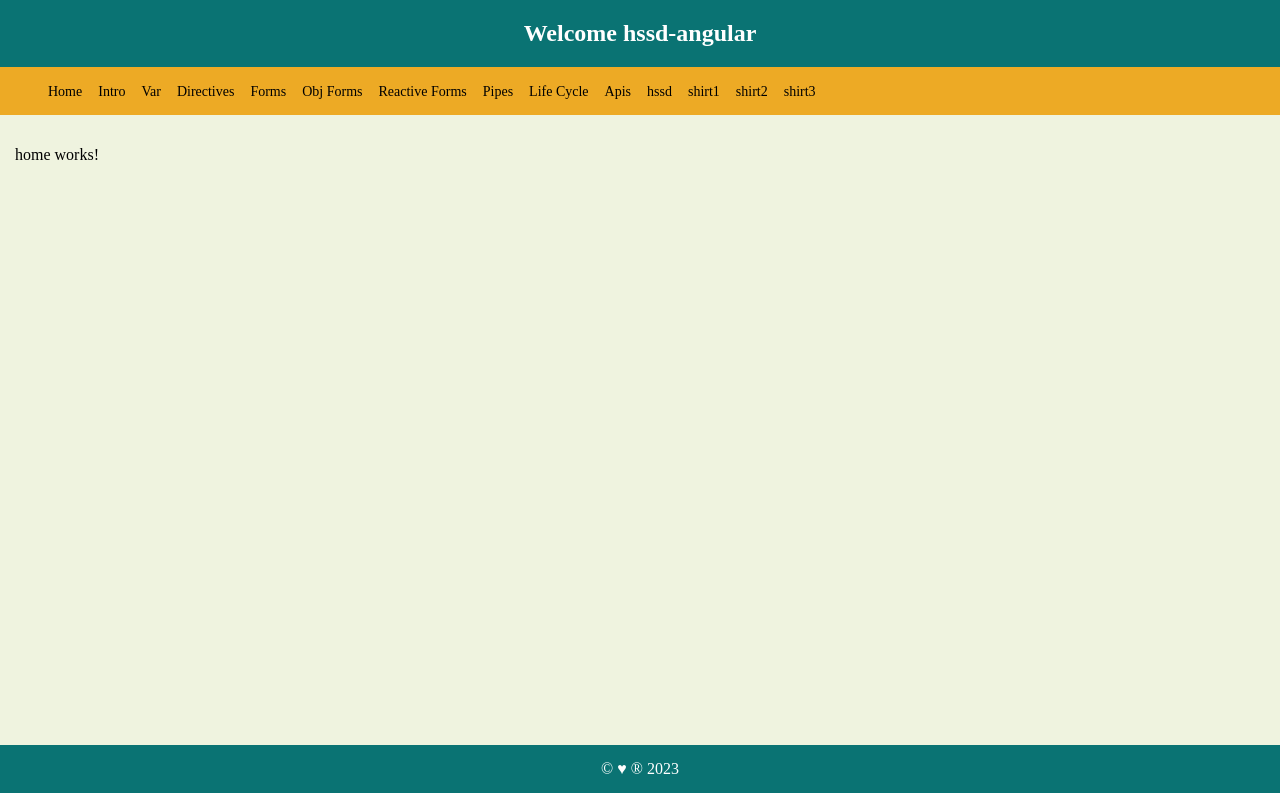
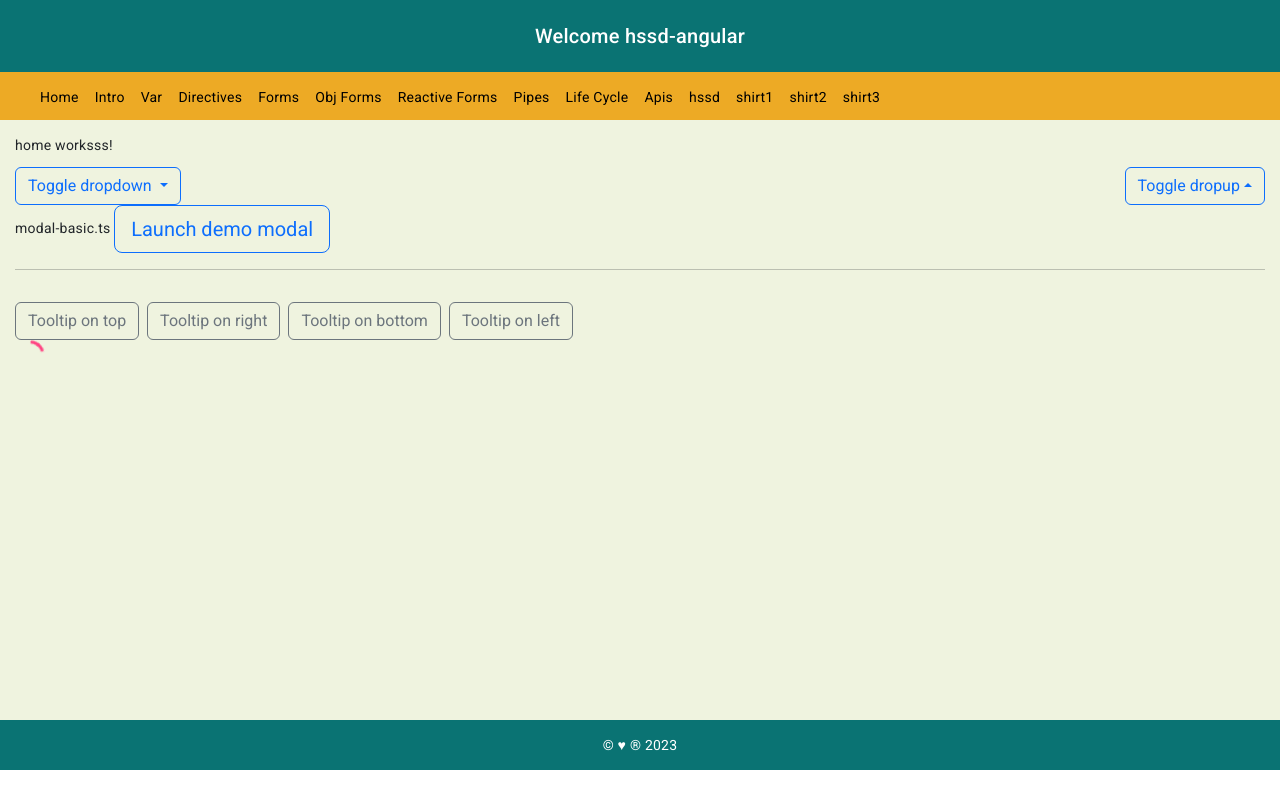
Before and after one commit to maheshp212/angular15, an Angular app in the folder hssd-angular/: page / in a window 1280 px wide. Built offline with nearby package versions, Linux system fonts and the light colour scheme.

Commit message:
bootstrap

```diff
--- a/hssd-angular/angular.json
+++ b/hssd-angular/angular.json
@@ -30,6 +30,7 @@
               "src/assets"
             ],
             "styles": [
+              "@angular/material/prebuilt-themes/indigo-pink.css",
               "src/styles.scss"
             ],
             "scripts": []
@@ -93,6 +94,7 @@
               "src/assets"
             ],
             "styles": [
+              "@angular/material/prebuilt-themes/indigo-pink.css",
               "src/styles.scss"
             ],
             "scripts": []
--- a/hssd-angular/package.json
+++ b/hssd-angular/package.json
@@ -11,13 +11,18 @@
   "private": true,
   "dependencies": {
     "@angular/animations": "^15.0.0",
+    "@angular/cdk": "^15.1.2",
     "@angular/common": "^15.0.0",
     "@angular/compiler": "^15.0.0",
     "@angular/core": "^15.0.0",
     "@angular/forms": "^15.0.0",
+    "@angular/material": "^15.1.2",
     "@angular/platform-browser": "^15.0.0",
     "@angular/platform-browser-dynamic": "^15.0.0",
     "@angular/router": "^15.0.0",
+    "@ng-bootstrap/ng-bootstrap": "^14.0.1",
+    "@popperjs/core": "^2.11.6",
+    "bootstrap": "^5.2.3",
     "rxjs": "~7.5.0",
     "tslib": "^2.3.0",
     "zone.js": "~0.12.0"
@@ -26,6 +31,7 @@
     "@angular-devkit/build-angular": "^15.0.4",
     "@angular/cli": "~15.0.4",
     "@angular/compiler-cli": "^15.0.0",
+    "@angular/localize": "^15.0.0",
     "@types/jasmine": "~4.3.0",
     "jasmine-core": "~4.5.0",
     "karma": "~6.4.0",
--- a/hssd-angular/src/app/home/home.component.html
+++ b/hssd-angular/src/app/home/home.component.html
@@ -1 +1,80 @@
-<p>home works!</p>
+<p>home worksss!</p>
+<div class="row">
+	<div class="col">
+		<div ngbDropdown class="d-inline-block">
+			<button type="button" class="btn btn-outline-primary" id="dropdownBasic1" ngbDropdownToggle>
+				Toggle dropdown
+			</button>
+			<div ngbDropdownMenu aria-labelledby="dropdownBasic1">
+				<button ngbDropdownItem>Action - 1</button>
+				<button ngbDropdownItem>Another Action</button>
+				<button ngbDropdownItem>Something else is here</button>
+			</div>
+		</div>
+	</div>
+
+	<div class="col text-end">
+		<div ngbDropdown placement="top-end" class="d-inline-block">
+			<button type="button" class="btn btn-outline-primary" id="dropdownBasic2" ngbDropdownToggle>Toggle dropup</button>
+			<div ngbDropdownMenu aria-labelledby="dropdownBasic2">
+				<button ngbDropdownItem>Action - 1</button>
+				<button ngbDropdownItem>Another Action</button>
+				<button ngbDropdownItem>Something else is here</button>
+			</div>
+		</div>
+	</div>
+</div>
+
+
+
+
+
+modal-basic.ts
+<ng-template #content let-modal>
+	<div class="modal-header">
+		<h4 class="modal-title" id="modal-basic-title">Profile update</h4>
+		<button type="button" class="btn-close" aria-label="Close" (click)="modal.dismiss('Cross click')"></button>
+	</div>
+	<div class="modal-body">
+		<form>
+			<div class="mb-3">
+				<label for="dateOfBirth">Date of birth</label>
+				<div class="input-group">
+					<input
+						id="dateOfBirth"
+						class="form-control"
+						placeholder="yyyy-mm-dd"
+						name="dp"
+						ngbDatepicker
+						#dp="ngbDatepicker"
+					/>
+					<button class="btn btn-outline-secondary bi bi-calendar3" (click)="dp.toggle()" type="button"></button>
+				</div>
+			</div>
+		</form>
+	</div>
+	<div class="modal-footer">
+		<button type="button" class="btn btn-outline-dark" (click)="modal.close('Save click')">Save</button>
+	</div>
+</ng-template>
+
+<button class="btn btn-lg btn-outline-primary" (click)="open(content)">Launch demo modal</button>
+
+<hr />
+
+<pre>{{ closeResult }}</pre>
+
+
+<button type="button" class="btn btn-outline-secondary me-2" placement="top" ngbTooltip="Tooltip on top">
+	Tooltip on top
+</button>
+<button type="button" class="btn btn-outline-secondary me-2" placement="end" ngbTooltip="Tooltip on right">
+	Tooltip on right
+</button>
+<button type="button" class="btn btn-outline-secondary me-2" placement="bottom" ngbTooltip="Tooltip on bottom">
+	Tooltip on bottom
+</button>
+<button type="button" class="btn btn-outline-secondary me-2" placement="start" ngbTooltip="Tooltip on left">
+	Tooltip on left
+</button>
+<mat-spinner diameter="30" color="accent"> </mat-spinner>
--- a/hssd-angular/src/app/home/home.component.ts
+++ b/hssd-angular/src/app/home/home.component.ts
@@ -1,4 +1,5 @@
 import { Component } from '@angular/core';
+import { ModalDismissReasons, NgbModal } from '@ng-bootstrap/ng-bootstrap';
 
 @Component({
   selector: 'app-home',
@@ -6,5 +7,28 @@ import { Component } from '@angular/core';
   styleUrls: ['./home.component.scss']
 })
 export class HomeComponent {
+  closeResult = '';
 
+	constructor(private modalService: NgbModal) {}
+
+	open(content:any) {
+		this.modalService.open(content, { ariaLabelledBy: 'modal-basic-title' }).result.then(
+			(result) => {
+				this.closeResult = `Closed with: ${result}`;
+			},
+			(reason) => {
+				this.closeResult = `Dismissed ${this.getDismissReason(reason)}`;
+			},
+		);
+	}
+
+	private getDismissReason(reason: any): string {
+		if (reason === ModalDismissReasons.ESC) {
+			return 'by pressing ESC';
+		} else if (reason === ModalDismissReasons.BACKDROP_CLICK) {
+			return 'by clicking on a backdrop';
+		} else {
+			return `with: ${reason}`;
+		}
+	}
 }
--- a/hssd-angular/src/index.html
+++ b/hssd-angular/src/index.html
@@ -6,8 +6,11 @@
   <base href="/">
   <meta name="viewport" content="width=device-width, initial-scale=1">
   <link rel="icon" type="image/x-icon" href="favicon.ico">
+  <link rel="preconnect" href="https://fonts.gstatic.com">
+  <link href="https://fonts.googleapis.com/css2?family=Roboto:wght@300;400;500&display=swap" rel="stylesheet">
+  <link href="https://fonts.googleapis.com/icon?family=Material+Icons" rel="stylesheet">
 </head>
-<body>
+<body class="mat-typography">
   <app-root></app-root>
 </body>
 </html>
--- a/hssd-angular/src/main.ts
+++ b/hssd-angular/src/main.ts
@@ -1,3 +1,5 @@
+/// <reference types="@angular/localize" />
+
 import { platformBrowserDynamic } from '@angular/platform-browser-dynamic';
 
 import { AppModule } from './app/app.module';
--- a/hssd-angular/src/styles.scss
+++ b/hssd-angular/src/styles.scss
@@ -2,3 +2,8 @@
 body{
     margin: 0;
 }
+/* Importing Bootstrap SCSS file. */
+@import 'bootstrap/scss/bootstrap';
+
+html, body { height: 100%; }
+body { margin: 0; font-family: Roboto, "Helvetica Neue", sans-serif; }
--- a/hssd-angular/tsconfig.app.json
+++ b/hssd-angular/tsconfig.app.json
@@ -3,7 +3,9 @@
   "extends": "./tsconfig.json",
   "compilerOptions": {
     "outDir": "./out-tsc/app",
-    "types": []
+    "types": [
+      "@angular/localize"
+    ]
   },
   "files": [
     "src/main.ts"
```
Also changed, not shown: hssd-angular/src/app/app.module.ts (+8 -2 lines), hssd-angular/src/app/material.module.ts (added, +102 -0 lines), 2 other files (tests, documents, lock files or other folders).
